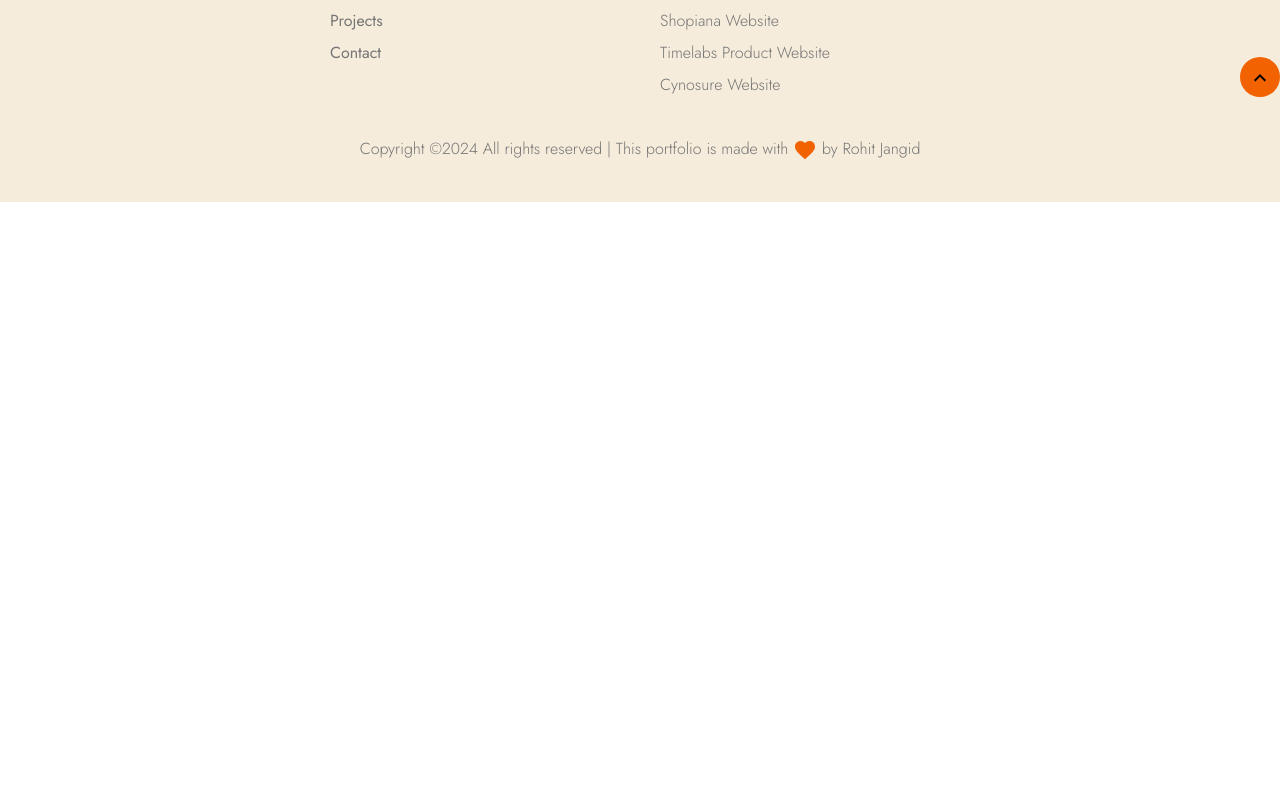
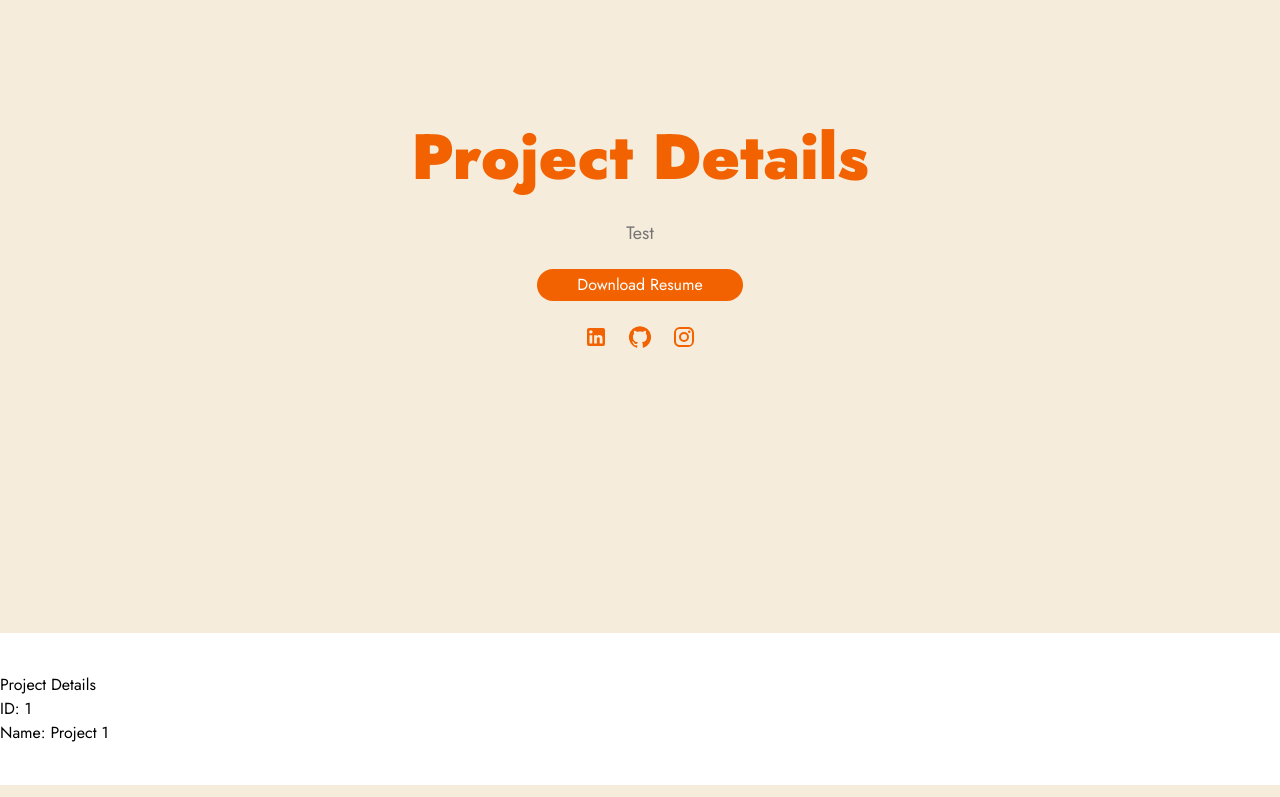
Before and after one commit to Rohitjangid17/Rohit-portfolio-web, a React (Create React App) app: page /project-details/1 in a window 1280 px wide. Shown: the part 223-1020 px from the top of the page. Before the commit the page ends 800 px from the top, so only its background shows below. Built offline with nearby package versions, Linux system fonts and the light colour scheme.

Commit message:
project details redirect done

```diff
--- a/src/App.jsx
+++ b/src/App.jsx
@@ -24,7 +24,7 @@ const App = () => {
             <Route path="/projects" element={<Projects />} />
             <Route path="/sketches" element={<Sketches />} />
             <Route path="/contact" element={<ContactUs />} />
-            <Route path="/project-details:id" element={<ProjectDetails />} />
+            <Route path="/project-details/:id" element={<ProjectDetails />} />
           </Routes>
         </main>
         <Footer />
--- a/src/components/Card.jsx
+++ b/src/components/Card.jsx
@@ -1,13 +1,7 @@
 import React from 'react';
 import { Link, useNavigate } from 'react-router-dom';
 
-const Card = ({ title, icon, isHastag, hastagList, desciption, isTestimonial, isDesignation, duration, isDuration, isExperience, isProductDetails, projectLink }) => {
-   // const navigation = useNavigate();
-
-    // Navigate to project details by id
-    const navigateToProjectDetailsById = () => {
-        // navigation.navigate('Product', { screen: 'ProductDetail' });
-    }
+const Card = ({ title, icon, isHastag, hastagList, desciption, isTestimonial, isDesignation, duration, isDuration, isExperience, isProductDetails, projectLink, projectId }) => {
 
     return (
         <>
@@ -43,8 +37,8 @@ const Card = ({ title, icon, isHastag, hastagList, desciption, isTestimonial, is
                 {isProductDetails ? (
                     <>
                         <div className='flex justify-between w-full mt-2'>
-                            <Link className='text-[#f26200] font-medium text-base' target='_blank'>Project Link</Link>
-                            <Link className='text-[#f26200] font-medium text-base' onClick={navigateToProjectDetailsById}>Project Details</Link>
+                            <Link className='text-[#f26200] font-medium text-base' target='_blank' to={projectLink}>Project Link</Link>
+                            <Link className='text-[#f26200] font-medium text-base' to={`/project-details/${projectId}`}>View More</Link>
                         </div>
                     </>
                 ) : null}
--- /dev/null
+++ b/src/components/Details.jsx
@@ -0,0 +1,24 @@
+import React from 'react'
+import { useParams } from 'react-router-dom';
+
+const Details = () => {
+    const { id } = useParams();
+
+    // Fetch product details using the ID from local data
+    const project = { id: parseInt(id), name: `Project ${id}` };
+    console.log(project);
+
+    return (
+        <>
+            <section className='py-10 bg-white px-5 sm:px-0'>
+                <div className='container mx-auto'>
+                    <h2>Project Details</h2>
+                    <p>ID: {project.id}</p>
+                    <p>Name: {project.name}</p>
+                </div>
+            </section>
+        </>
+    )
+}
+
+export default Details;
--- a/src/components/Project.jsx
+++ b/src/components/Project.jsx
@@ -17,7 +17,7 @@ const Project = () => {
 
                     <div className='grid grid-cols-1 sm:grid-cols-2 md:grid-cols-3 lg:grid-cols-4 gap-3 mt-10'>
                         {projects.map((project) => (
-                            <Card key={project.id} link={project.projectUrl} icon={project.img} title={project.name} desciption={project.description} hastagList={project.hashTag} isTestimonial={false} isHastag={true} isProductDetails={true} />
+                            <Card key={project.id} projectId={project.id} projectLink={project.projectUrl} icon={project.img} title={project.name} desciption={project.description} hastagList={project.hashTag} isTestimonial={false} isHastag={true} isProductDetails={true} />
                         ))}
                     </div>
                 </div>
--- a/src/components/ProjectDetails.jsx
+++ b/src/components/ProjectDetails.jsx
@@ -1,19 +1,17 @@
-import React from 'react'
-import Loader from './Loader'
-import Hero from './Hero'
-import { useParams } from 'react-router-dom';
+import React from 'react';
+import Loader from './Loader';
+import Hero from './Hero';
+import Details from "../components/Details";
 
 function ProjectDetails() {
     const title = "Project Details";
     const description = "Test";
-    let { id } = useParams();
 
     return (
         <>
             <Hero title={title} description={description} iscontent={true} />
 
-            <h2>Project Details</h2>
-            <p>Project ID: {id}</p>
+            <Details />
             <Loader />
         </>
     )
--- a/src/constants/Constant.js
+++ b/src/constants/Constant.js
@@ -325,7 +325,7 @@ export const experiences = [
     {
         id: 3,
         image: shopianaLogo,
-        title: "Timelabs",
+        title: "Shopiana",
         designation: "Traning / Internship",
         duration: "Jun 2022 - Aug 2022",
         isTestimonial: false,
```
